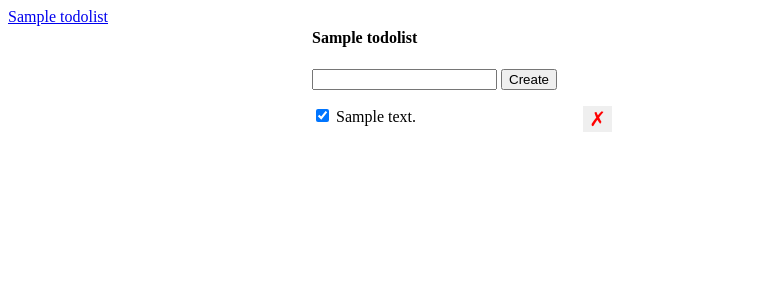
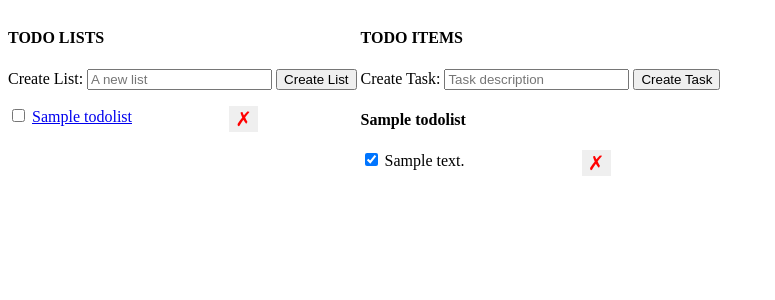
Before and after one commit to morangi2/sandbox-todoapp-steps, a Flask app: page /lists/1 in a window 1280 px wide. Shown: the top 300 px of the page, without its empty margins (0-775 px from the left). Run offline with Flask 3, Linux system fonts and the light colour scheme; tables that the repository leaves empty hold one stand-in row (values such as "Sample post").

Commit message:
add CRUD to lists

```diff
--- a/app.py
+++ b/app.py
@@ -79,6 +79,29 @@ def create_todo(): # == ROUTE HANDLER
         #instead implement it as below
         return jsonify(body)
 
+# Route handler for CREATING new lists
+@app.route('/lists/create', methods=['POST'])
+def create_list():
+    error = False
+    body = {}
+
+    try:
+        listname_input = request.get_json()['name']
+        todolist = TodoList(name = listname_input)
+        db.session.add(todolist)
+        db.session.commit()
+        body['id'] = todolist.id
+        body['name'] = todolist.name
+    except:
+        error = True
+        db.session.rollback()
+        print(sys.exc_info())
+    finally:
+        db.session.close()
+    if error:
+        abort(500)
+    else:
+        return jsonify(body)
 
 @app.route('/todos/<delete_id>', methods=['DELETE'])
 def set_deleted_todo(delete_id):
@@ -92,6 +115,46 @@ def set_deleted_todo(delete_id):
     #return redirect(url_for('index'))
     return jsonify({'success': True})
 
+@app.route('/lists/<list_id>/delete', methods=['DELETE'])
+def delete_list(list_id):
+    error = False
+    try:
+        #delete the todos in that list
+        list = TodoList.query.get(list_id)
+        for todo in list.todos: #loop through the todo items in this particular list .. ps; todos is the foreign key
+            db.session.delete(todo)
+
+        db.session.delete(list)
+        db.session.commit()
+    except:
+        error = True
+        db.session.rollback()
+    finally:
+        db.session.close()
+    if error:
+        abort(500)
+    else:
+        return jsonify({'success deleting list': True})
+
+@app.route('/lists/<list_id>/set-completed', methods=['POST'])
+def set_completed_list(list_id):
+    error = False
+    try:
+        todoList = TodoList.query.get(list_id)
+        for todo in todoList.todos:
+            todo.completed = True
+
+        db.session.commit()
+    except:
+        error = True
+        db.session.rollback()
+        print(sys.exc_info())
+    finally:
+        db.session.close()
+    if error:
+        abort(500)
+    else:
+        return redirect(url_for('index'))
 
 @app.route('/todos/<todo_id>/set-completed', methods=['POST'])
 def set_completed_todo(todo_id):
--- a/templates/index.html
+++ b/templates/index.html
@@ -9,7 +9,7 @@
                 list-style: none;
                 padding: 0;
                 margin: 0;
-                width: 300px;
+                width: 250px;
             }
             li {
                 clear: both;
@@ -31,25 +31,37 @@
     </head>
     <body>
         <div class="lists-wrapper">
+            <h4>TODO LISTS</h4>
+            <form action="/lists/create" method="POST" id="form_lists">
+                <label for="new_list">Create List:</label>
+                <input type="text" id="new_list_input" name="new_list" placeholder="A new list" />
+                <input type="submit" value="Create List" />
+            </form>
+            <!-- Specify the error message div-->
+            <div id="error" class="hidden"> Something went WRONG - todo lists! </div>
             <ul id="lists">
                 {% for list in lists %}
                 <li>
+                    <input class="check-completed-list" data-id="{{ list.id }}" type="checkbox" {% if list.completed %} checked {% endif %} />
                     <a href="/lists/{{ list.id}}"> <!-- to toggle between the list of lists and display their respective todos-->
                         {{ list.name }}
                     </a>
+                    <button class="delete-button-list" data-id="{{ list.id }}">&cross;</button>
                 </li>
                 {% endfor %}
             </ul>
         </div>
 
         <div class="todos-wrapper">
+            <h4>TODO ITEMS</h4>
+            <form action="/todos/create" method="POST" id="form_items">
+                <label for="description" > Create Task:</label>
+                <input type="text" id="description" name="description" placeholder="Task description" />
+                <input type="submit" value="Create Task" />
+            </form>
             <h4>{{ active_list.name }}</h4>
-            <form id="form">
-                <input type="text" id="description" name="description" />
-                <input type="submit" value="Create" />
-            </form>
             <!-- specify an error message below-->
-            <div id="error" class="hidden"> Something went WRONG! </div>
+            <div id="error" class="hidden"> Something went WRONG - todo items! </div>
             <!-- under the HEAD tag, specify hidden under style... instead of adding a tag on line above as style = "display:hidden"-->
             <ul id="todos">
                 {% for todo in todos %}
@@ -74,7 +86,35 @@
                     .then(function(){
                         const item = e.target.parentElement;
                         item.remove();
+                        document.getElementById('error').className = 'hidden';
                     })
+                    .catch(function(e){
+                        document.getElementById('error').className = '';
+                    });
+                }
+            }
+
+            const deleteListBtns = document.querySelectorAll('.delete-button-list');
+            for(let l = 0; l < deleteListBtns.length; l++) {
+                const deletelbtn = deleteListBtns[l];
+                deletelbtn.onclick = function(e){
+                    console.log("DElete EVent: ", e);
+                    const listID = e.target.dataset.id;
+
+                    fetch('/lists/' + listID + '/delete', {
+                        method: 'DELETE'
+                    })
+                    .then(function(){
+                        console.log('Parent is?', e.target);
+                        const item = e.target.parentElement;
+                        item.remove();
+                        document.getElementById('error').className = 'hidden';
+                        window.location.reload(true);
+                    })
+                    .catch(function(e){
+                        console.error(e);
+                        document.getElementById('error').className = '';
+                    });
                 }
             }
 
@@ -105,8 +145,70 @@
                 }
             }
 
+            const list_checkboxes = document.querySelectorAll('.check-completed-list')
+            // loop through the list of checkboxes that have been checked
+            for (let c = 0; c < list_checkboxes.length; c++){
+                const checkedlist = list_checkboxes[c]
+
+                checkedlist.onchange = function(e) {
+                    console.log('listt checked', e);
+
+                    if(e.target.checked) {
+                        const listId = e.target.dataset['id'];
+                        fetch('/lists/' + listId + '/set-completed', {
+                            method: 'POST',
+                            // body: no need to pass body since we are not updating the DB
+                            headers: {
+                            'Content-Type': 'application/json'
+                            }
+                        })
+                        .then(function(jsonResponse){
+                            document.getElementById('error').className = 'hidden';
+
+                            // loop through each todo item in this list and mark it as completed
+                            const todocheckboxes = document.querySelectorAll('.check-completed');
+                            for (let todocb = 0; todocb < todocheckboxes.length; todocb++){
+                                const checkbox = todocheckboxes[todocb];
+                                checkbox.checked = true;
+                            }
+                        })
+                        .catch(function() {
+                            document.getElementById('error').className = '';
+                        })
+                    }
+                }
+            }
+
+            document.getElementById('form_lists').onsubmit = function(e){
+                e.preventDefault();
+
+                fetch('/lists/create', {
+                    method: 'POST',
+                    body: JSON.stringify({
+                        'name': document.getElementById('new_list_input').value
+                    }),
+                    headers: {
+                        'Content-Type': 'application/json'
+                    }
+                })
+                .then(function(response){
+                    return response.json();
+                })
+                .then(function(jsonResponse){
+                    console.log(jsonResponse)
+                    const listItem = document.createElement('LI');
+                    listItem.innerHTML = jsonResponse['name'];
+                    document.getElementById('lists').appendChild(listItem);
+                    document.getElementById('error').className = 'hidden';
+                    window.location.reload(true);
+                })
+                .catch(function(err){
+                    document.getElementById('error').className = '';
+                })
+            }
+
             const descInput = document.getElementById('description');
-            document.getElementById('form').onsubmit = function(e) {
+            document.getElementById('form_items').onsubmit = function(e) {
                 //to prevent default behaviour which is refreshing the page
                 e.preventDefault(); // remove this from the form tag since we dont want the default behaviour; method="post" action="/todos/create"
 
```
